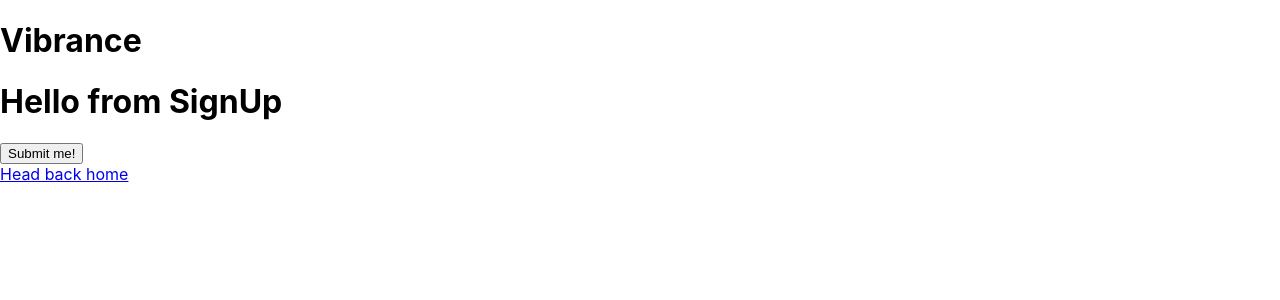
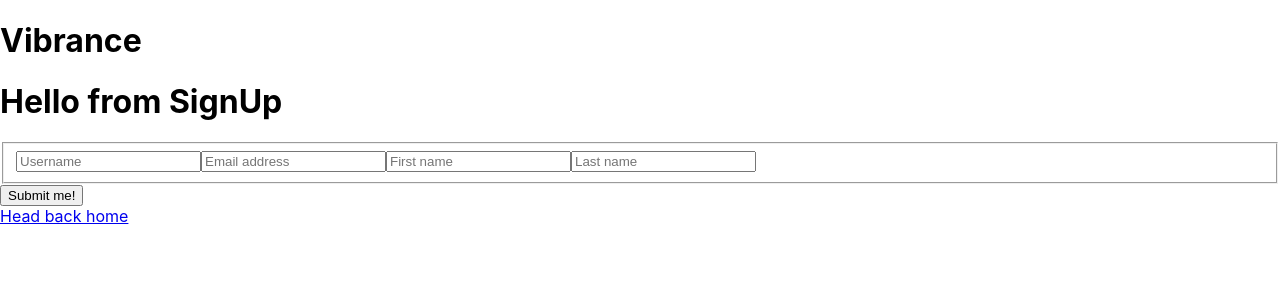
Before and after one commit to cmdcjones/community-app, a Next.js app: page /auth/signup in a window 1280 px wide. Shown: the top 300 px of the page. Built offline with nearby package versions, Linux system fonts and the light colour scheme.

Commit message:
add form, TODO move to Form component

```diff
--- a/app/auth/signup/page.jsx
+++ b/app/auth/signup/page.jsx
@@ -10,7 +10,6 @@ export default function SignUp() {
 
     const handleSubmit = (event) => {
         event.preventDefault();
-        console.log("Default action prevented");
     }
 
     return (
@@ -21,6 +20,40 @@ export default function SignUp() {
                     method='POST'
                     onSubmit={handleSubmit}
                 >
+                    <fieldset>
+                        <input
+                            id='username'
+                            type='text'
+                            placeholder='Username'
+                            value={username}
+                            onChange={(event) => setUsername(event.target.value)}
+                            required
+                        />
+                        <input
+                            id='email'
+                            type='email'
+                            placeholder='Email address'
+                            value={email}
+                            onChange={(event) => setEmail(event.target.value)}
+                            required
+                        />
+                        <input
+                            id='first-name'
+                            type='text'
+                            placeholder='First name'
+                            value={firstName}
+                            onChange={(event) => setFirstName(event.target.value)}
+                            required
+                        />
+                        <input
+                            id='last-name'
+                            type='text'
+                            placeholder='Last name'
+                            value={lastName}
+                            onChange={(event) => setLastName(event.target.value)}
+                            required
+                        />
+                    </fieldset>
                     <button>Submit me!</button>
                 </form>
             </div>
```
